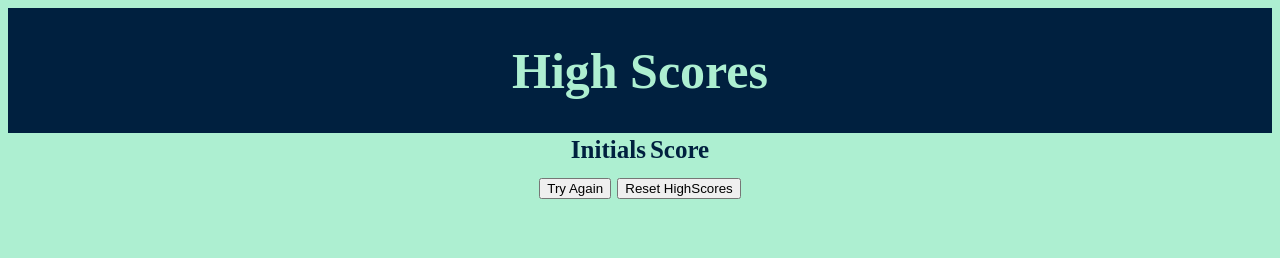
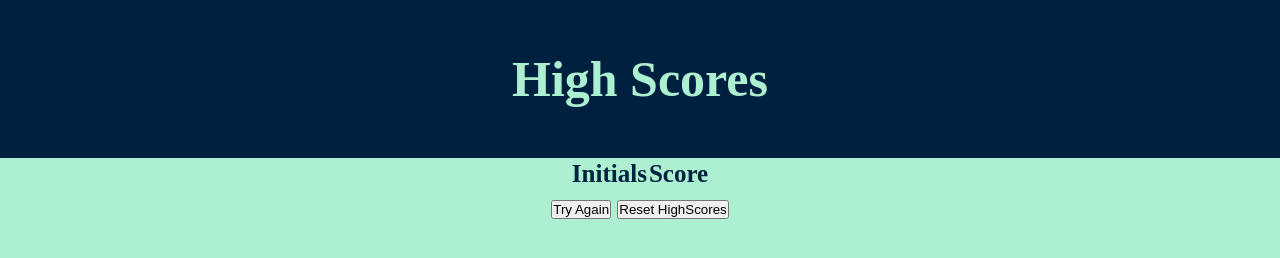
Before and after one commit to amiramonte/04-hw-web-api-code-quiz, a plain HTML site: page highscores.html in a window 1280 px wide. Drawn offline with Linux system fonts and the light colour scheme.

Commit message:
added more css styling to highscores.html file

```diff
--- a/assets/style/highscoresstyle.css
+++ b/assets/style/highscoresstyle.css
@@ -1,3 +1,9 @@
+* {
+    margin: 0;
+    padding: 0;
+    box-sizing: border-box;
+}
+
 body {
     background-color: #ADEFD1FF;
     display: flex;
@@ -13,4 +19,5 @@ header {
     color: #ADEFD1FF;
     background-color: #00203FFF;
     width: 100%;
+    padding: 50px 0px 50px 0px;
 }
--- a/assets/style/style.css
+++ b/assets/style/style.css
@@ -14,7 +14,7 @@ header {
     font-size: 25px;
     color: #ADEFD1FF;
     background-color: #00203FFF;
-    border: 20px;
+    padding: 50px;
 }
 
 a {
```
